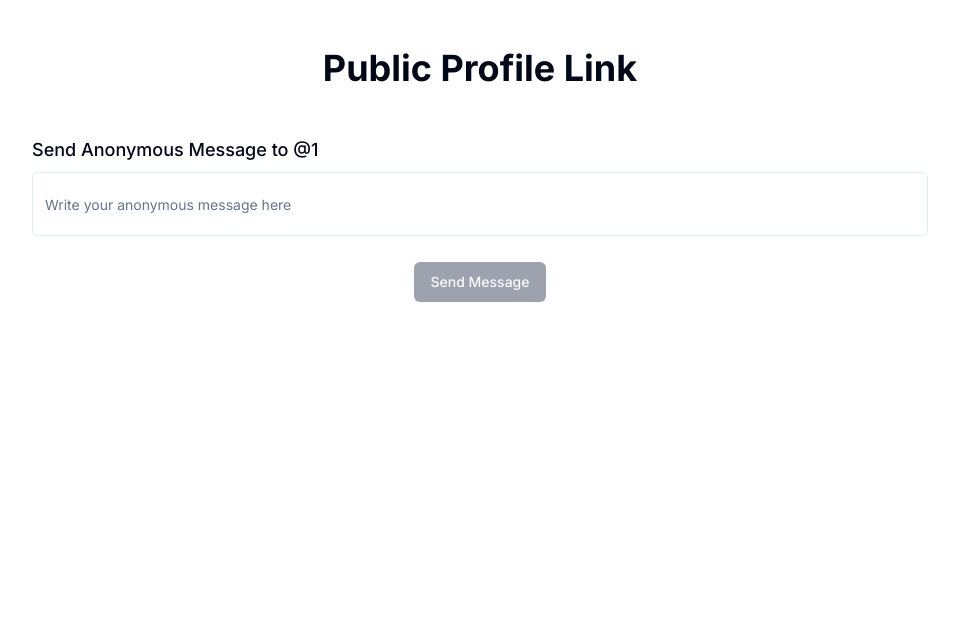
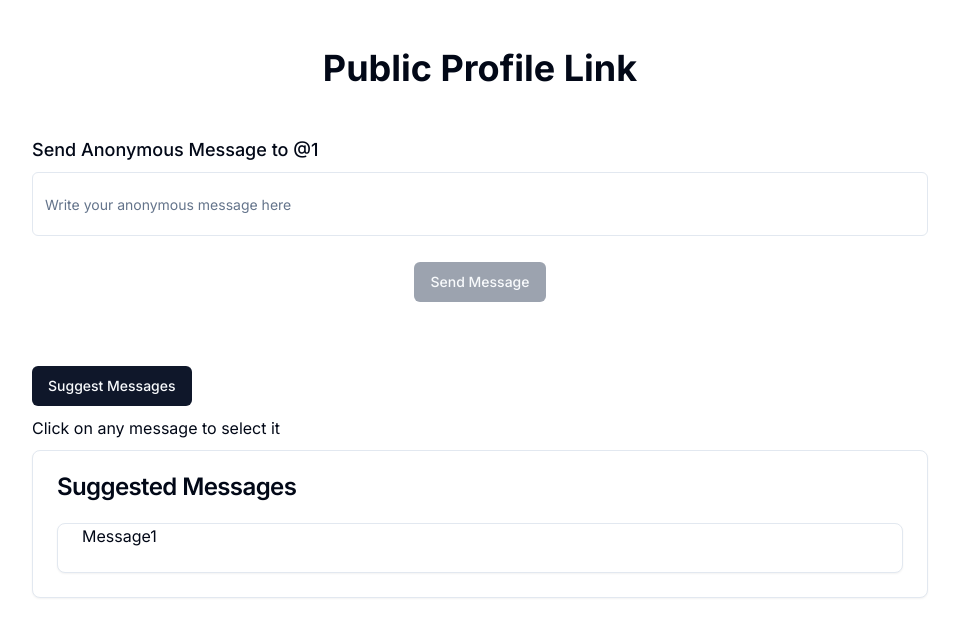
Before and after one commit to KrishDave1/TrueFeedback, a Next.js app: page /u/1 in a window 1280 px wide. Shown: the top 636 px of the page, without its empty margins (160-1119 px from the left). Built offline with nearby package versions, Linux system fonts and the light colour scheme.

Commit message:
Suggesting Messages started

```diff
--- a/src/app/u/[username]/page.tsx
+++ b/src/app/u/[username]/page.tsx
@@ -21,20 +21,32 @@ import * as z from "zod";
 import React, { useState } from "react";
 import { messageSchema } from "@/schemas/messageSchema";
 import { ApiResponse } from "@/types/ApiResponse";
+import { Loader2 } from "lucide-react";
+import {
+  Card,
+  CardContent,
+  CardDescription,
+  CardFooter,
+  CardHeader,
+  CardTitle,
+} from "@/components/ui/card";
 
 const PublicPage = () => {
   const { username } = useParams(); // useParams gives us the dynamic route parameters.
   const [disabled, setDisabled] = useState(true);
+  const [messageloading, setMessageLoading] = useState(false);
+  const [suggestedLoading, setSuggestedLoading] = useState(false);
   const { toast } = useToast();
 
   const form = useForm<z.infer<typeof messageSchema>>({
     resolver: zodResolver(messageSchema),
     defaultValues: {
       content: "",
-    }
-  })
+    },
+  });
 
   const onSubmit = async (data: z.infer<typeof messageSchema>) => {
+    setMessageLoading(true);
     try {
       const response = await axios.post(`/api/send-message`, {
         username,
@@ -50,6 +62,28 @@ const PublicPage = () => {
       let errorMessage = err?.response?.data.message || "Error sending message";
       toast({
         title: "Message Sending Failed",
+        description: errorMessage,
+        variant: "destructive",
+      });
+    } finally {
+      setMessageLoading(false);
+    }
+  };
+
+  const handleSuggestMessages = async () => {
+    try {
+      const response = await axios.post(`/api/suggest-messages`);
+      toast({
+        title: "Suggested Messages",
+        description: response.data.message,
+      });
+    } catch (error) {
+      console.error("Error occurred while fetching suggested messages", error);
+      const err = error as AxiosError<ApiResponse>;
+      let errorMessage =
+        err?.response?.data.message || "Error fetching suggested messages";
+      toast({
+        title: "Fetching Suggested Messages Failed",
         description: errorMessage,
         variant: "destructive",
       });
@@ -93,17 +127,48 @@ const PublicPage = () => {
               </FormItem>
             )}
           />
+          {messageloading && (
+            <div className='text-center mt-4'>
+              <Button>
+                <Loader2 className='animate-spin w-6 h-6' />
+                Sending Message
+              </Button>
+            </div>
+          )}
+          {!messageloading && (
             <div className='text-center mt-4'>
               {disabled ? (
                 <Button className='bg-gray-400 cursor-not-allowed hover:bg-gray-400 '>
                   Send Message
                 </Button>
               ) : (
-              <Button className='hover:bg-slate-700'>Send Message</Button>
+                <Button className='hover:bg-slate-700 '>Send Message</Button>
               )}
             </div>
+          )}
         </form>
       </Form>
+      <div className='mt-16 w-full max-w-4xl grid gap-2.5'>
+        <div>
+          <Button className='flex-start'
+            onClick={
+            handleSuggestMessages
+          }>Suggest Messages</Button>
+        </div>
+        <p>Click on any message to select it</p>
+        <Card>
+          <CardHeader>
+            <CardTitle>Suggested Messages</CardTitle>
+          </CardHeader>
+          <CardContent>
+            <Card>
+              <CardContent className="flex items-center">
+                <p>Message1</p>
+              </CardContent>
+            </Card>
+          </CardContent>
+        </Card>
+      </div>
     </main>
   );
 };
```
Lines whose indentation alone changed are shown as unchanged.
